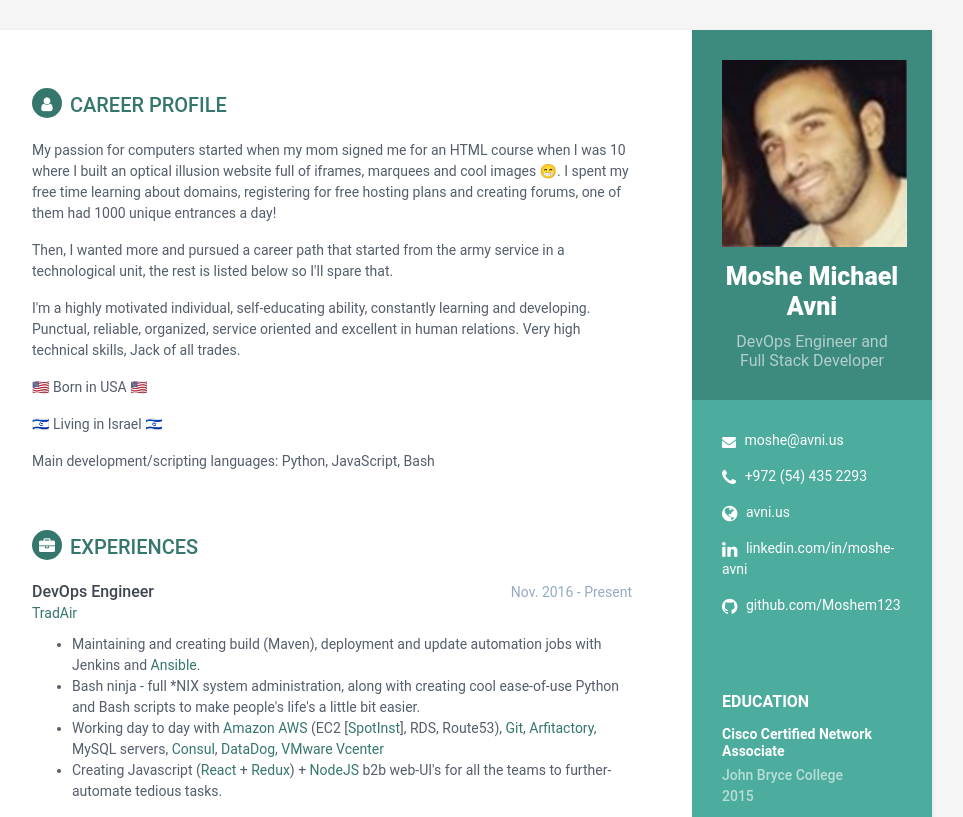
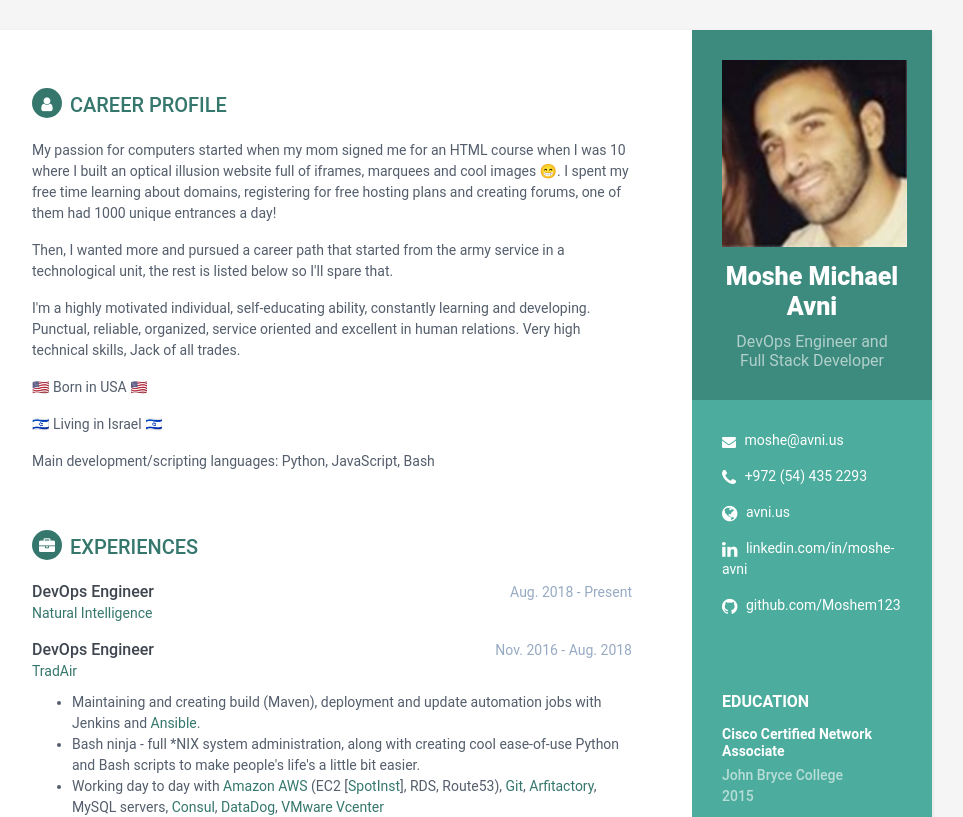
Before and after one commit to mosheavni/avni.us, a React (Create React App) app: page / in a window 1280 px wide. Shown: the top 817 px of the page, without its empty margins (188-1151 px from the left). Built offline with nearby package versions, Linux system fonts and the light colour scheme.

Commit message:
Update experiences.js

```diff
--- a/src/data/experiences.js
+++ b/src/data/experiences.js
@@ -3,6 +3,13 @@ export const experiences = {
     icon: null,
     description: null,
     list: [
+        {
+          title: "DevOps Engineer",
+            company: "Natural Intelligence",
+            description: "",
+            companyLink: "https://naturalint.com",
+            date: "Aug. 2018 - Present"
+        },
         {
             title: 'DevOps Engineer',
             company: 'TradAir',
@@ -14,7 +21,7 @@ export const experiences = {
 </ul>`,
             companyLink: 'https://www.tradair.com',
             companyShortDetail: '',
-            date: 'Nov. 2016 - Present'
+            date: 'Nov. 2016 - Aug. 2018'
         },
         {
             title: 'DevOps Engineer',
```
